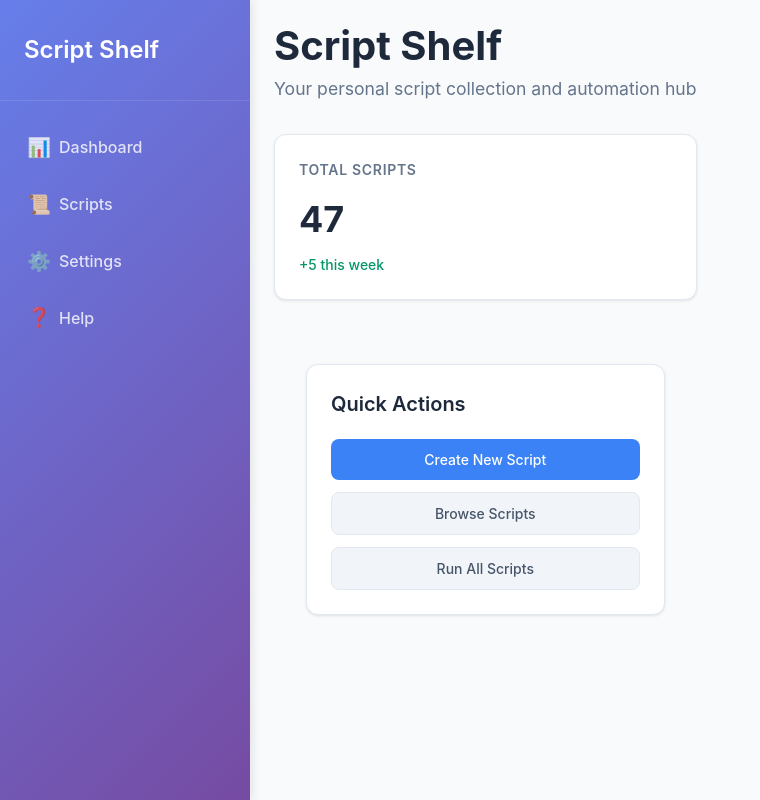
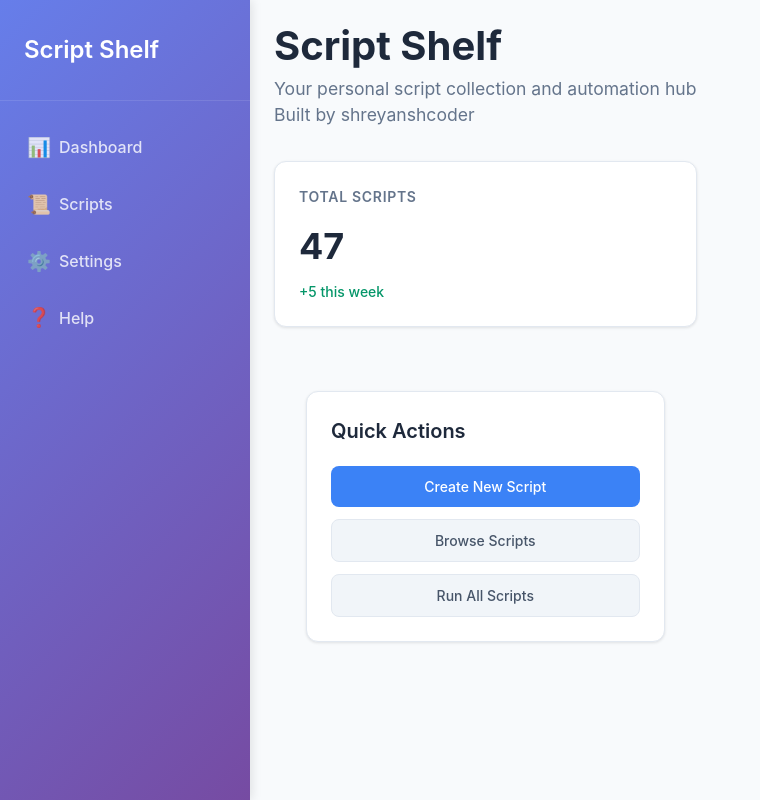
Before and after one commit to AshwinJ127/script-shelf, a React (Vite) app in the folder client/: page / in a window 1280 px wide. Shown: the whole page, without its empty margins (0-760 px from the left). Built offline with nearby package versions, Linux system fonts and the light colour scheme.

Commit message:
Add attribution to dashboard - built by shreyanshcoder

```diff
--- a/client/src/dashboard.jsx
+++ b/client/src/dashboard.jsx
@@ -7,6 +7,7 @@ function Dashboard() {
       <header className="dashboard-header">
         <h1>Script Shelf</h1>
         <p>Your personal script collection and automation hub</p>
+        <p>Built by shreyanshcoder</p>
       </header>
 
       <div className="dashboard-grid">
```
